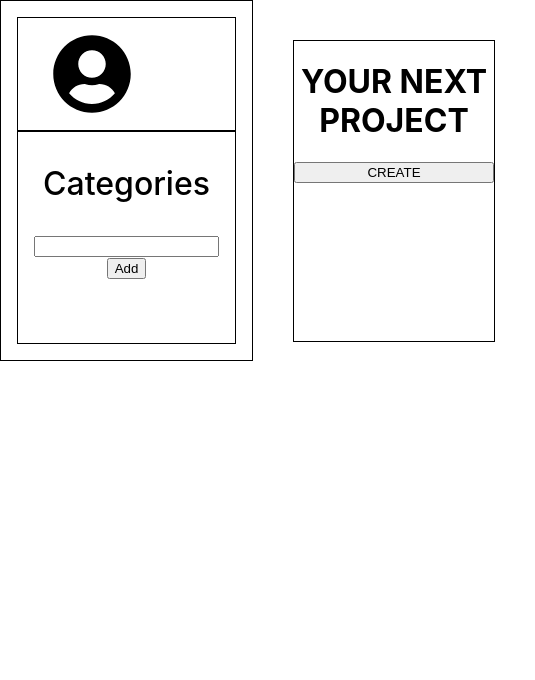
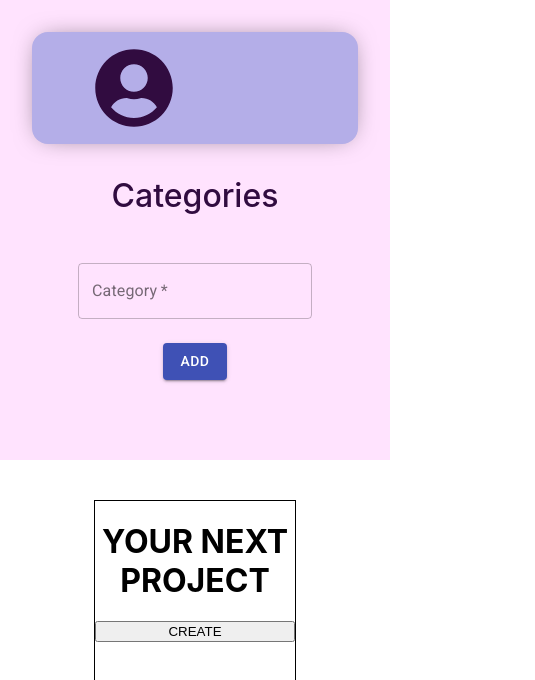
Before and after one commit to dereakif/patika-todo-task, a React (Create React App) app: page /todo in a window 390 px wide. Shown: the top 680 px of the page, 535 px wide, since content can reach past the window. Built offline with nearby package versions, Linux system fonts and the light colour scheme.

Commit message:
add: media query for userInfoContainer style: userInfoContainer

```diff
--- a/src/components/Pages/Login/Login.js
+++ b/src/components/Pages/Login/Login.js
@@ -1,5 +1,3 @@
-import { Link } from "react-router-dom";
-//import { withRouter } from "react-router-dom";
 import { useHistory } from "react-router-dom";
 import Button from "@material-ui/core/Button";
 
@@ -36,7 +34,12 @@ const Login = (props) => {
   };
 
   const loginOnClickHandler = () => {
-    if (firstName.length > 0 && lastName.length > 0) {
+    if (
+      firstName !== "" &&
+      firstName !== undefined &&
+      lastName !== "" &&
+      lastName !== undefined
+    ) {
       localStorage.setItem("firstName", firstName);
       localStorage.setItem("lastName", lastName);
       history.push("/todo");
--- a/src/components/Pages/Todo/Todo.js
+++ b/src/components/Pages/Todo/Todo.js
@@ -1,9 +1,19 @@
 import { useEffect, useState } from "react";
 import { FontAwesomeIcon } from "@fortawesome/react-fontawesome";
-import { faUserCircle } from "@fortawesome/free-solid-svg-icons";
+import { faUserCircle, faTrashAlt } from "@fortawesome/free-solid-svg-icons";
+import { Button, TextField, Checkbox } from "@material-ui/core";
+import { withStyles } from "@material-ui/core/styles";
 import "./Todo.scss";
-
-const Todo = () => {
+const styles = {
+  root: {
+    borderColor: "white",
+  },
+  input: {
+    color: "#310c40",
+  },
+};
+const Todo = (props) => {
+  const { classes } = props;
   let fName = localStorage.getItem("firstName");
   let lName = localStorage.getItem("lastName");
   const [todoCards, setTodoCards] = useState([]);
@@ -171,21 +181,42 @@ const Todo = () => {
         <div className="categorySection">
           <div id="categoryTitle">Categories</div>
           <div className="categoryInputContainer">
-            <input onChange={categoryOnChangeHandler} value={category}></input>
-            <button onClick={addCategory}>Add</button>
+            <TextField
+              onChange={categoryOnChangeHandler}
+              value={category}
+              variant="outlined"
+              margin="normal"
+              required
+              fullWidth
+              label="Category"
+              name="category"
+              InputProps={{
+                className: classes.input,
+              }}
+            />
+            <Button
+              style={{ marginTop: "1rem" }}
+              variant="contained"
+              color="primary"
+              onClick={addCategory}
+            >
+              Add
+            </Button>
           </div>
           <div className="categoryList">
             {categories.length > 0 &&
               categories.map((category, index) => (
                 <div key={index} className="categoryContainer">
-                  <input
-                    type="checkbox"
+                  <Checkbox
+                    name="checkedB"
+                    color="primary"
                     onClick={() => categoryCheckBoxHandler(index)}
-                  ></input>
+                  />
+
                   <p className="category">{category}</p>
-                  <button onClick={() => deleteCategoryHandler(index)}>
-                    &times;
-                  </button>
+                  <div onClick={() => deleteCategoryHandler(index)}>
+                    <FontAwesomeIcon icon={faTrashAlt} />
+                  </div>
                 </div>
               ))}
           </div>
@@ -300,4 +331,4 @@ const Todo = () => {
     </div>
   );
 };
-export default Todo;
+export default withStyles(styles)(Todo);
--- a/src/components/Pages/Todo/Todo.scss
+++ b/src/components/Pages/Todo/Todo.scss
@@ -1,21 +1,42 @@
 .todoPageContainer {
   display: flex;
-
+  @media (max-width: 767px) {
+    flex-direction: column;
+  }
   .column {
     height: max-content;
     padding: 1rem;
-    border: 1px solid black;
+
+    background-color: #ffe3fe;
+    color: #71229e;
+
+    @media (max-width: 767px) {
+      padding: 2rem 0rem 1rem;
+    }
     .userInfoContainer {
-      border: 1px solid black;
+      border-radius: 1rem;
+      background-color: #b4aee8;
+      -webkit-box-shadow: 0px 0px 26px -9px rgba(0, 0, 0, 0.6);
+      -moz-box-shadow: 0px 0px 26px -9px rgba(0, 0, 0, 0.6);
+      box-shadow: 0px 0px 26px -9px rgba(0, 0, 0, 0.6);
+      color: #310c40;
       padding: 1rem;
+      margin: 0 2rem;
       display: flex;
       align-items: center;
-      justify-content: space-around;
+      justify-content: space-between;
+      @media (max-width: 767px) {
+        justify-content: space-around;
+        margin: 0 2rem;
+      }
       .nameContainer {
         display: flex;
         flex-direction: column;
         margin: 1rem;
         line-height: 2;
+        font-weight: 500;
+        letter-spacing: 1px;
+        font-size: 1.5rem;
         .userFirstName {
           text-transform: capitalize;
         }
@@ -25,12 +46,16 @@
       }
     }
     .categorySection {
-      border: 1px solid black;
       padding: 1rem;
+      @media (max-width: 767px) {
+        width: 60%;
+        margin: auto;
+      }
       #categoryTitle {
         font-size: 2rem;
         font-weight: 500;
         margin: 1rem 0;
+        color: #310c40;
       }
       .categoryInputContainer {
         margin: 2rem 0;
@@ -38,14 +63,19 @@
       .categoryList {
         display: flex;
         flex-direction: column;
+        border-radius: 1rem;
+        background-color: #b4aee8;
         .categoryContainer {
           line-height: 0;
           display: flex;
           align-items: center;
-          justify-content: space-around;
-          border: 1px solid black;
-          margin-top: 1rem;
+          justify-content: space-between;
+          margin: 0.5rem 2rem;
+          @media (max-width: 767px) {
+            margin: 0.3rem 1rem;
+          }
           .category {
+            font-size: 24px;
           }
         }
       }
@@ -57,6 +87,9 @@
     flex-wrap: wrap;
     padding: 25px;
     position: relative;
+    @media (max-width: 767px) {
+      justify-content: center;
+    }
     .card {
       display: flex;
       flex-direction: column;
```
